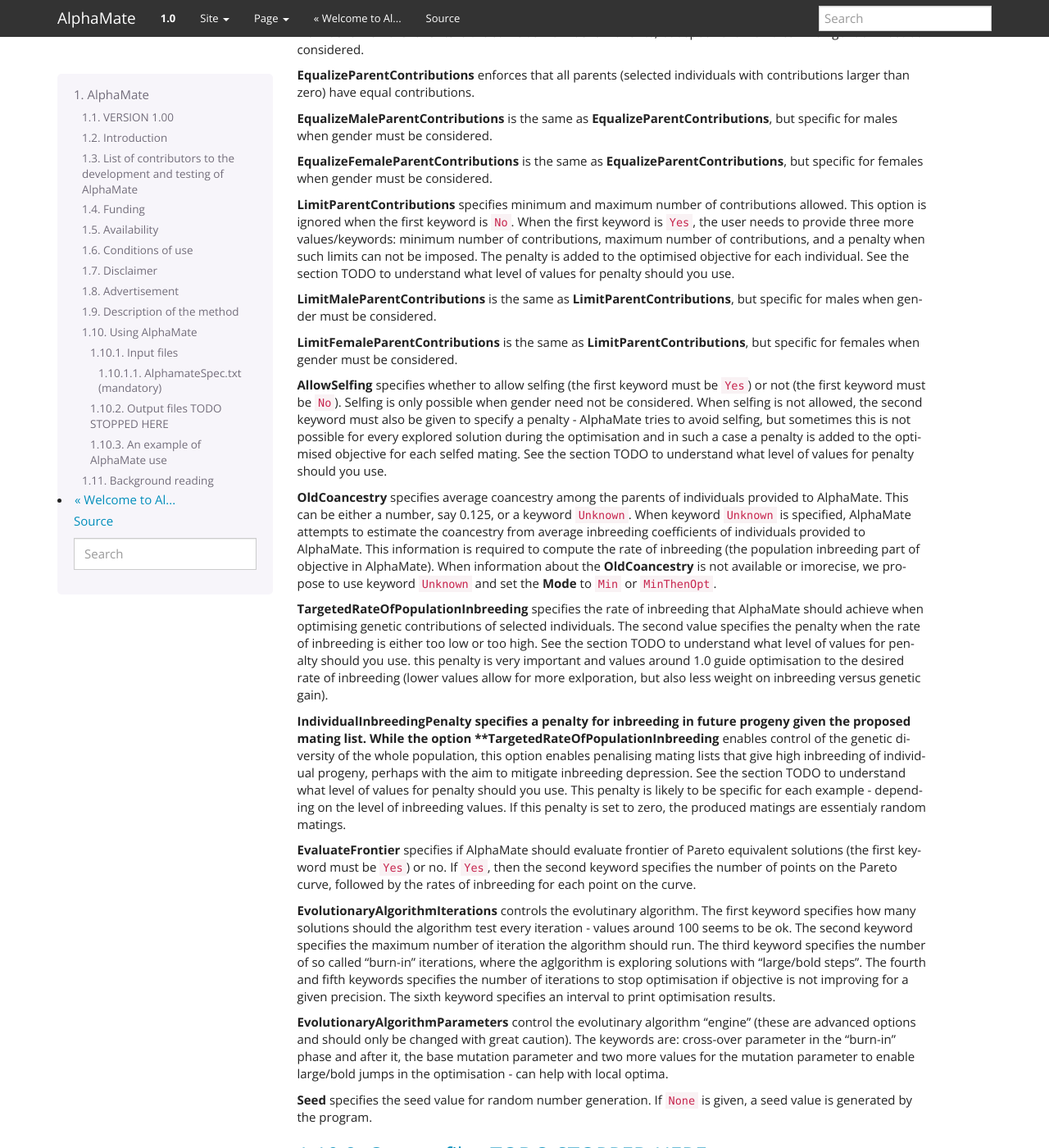
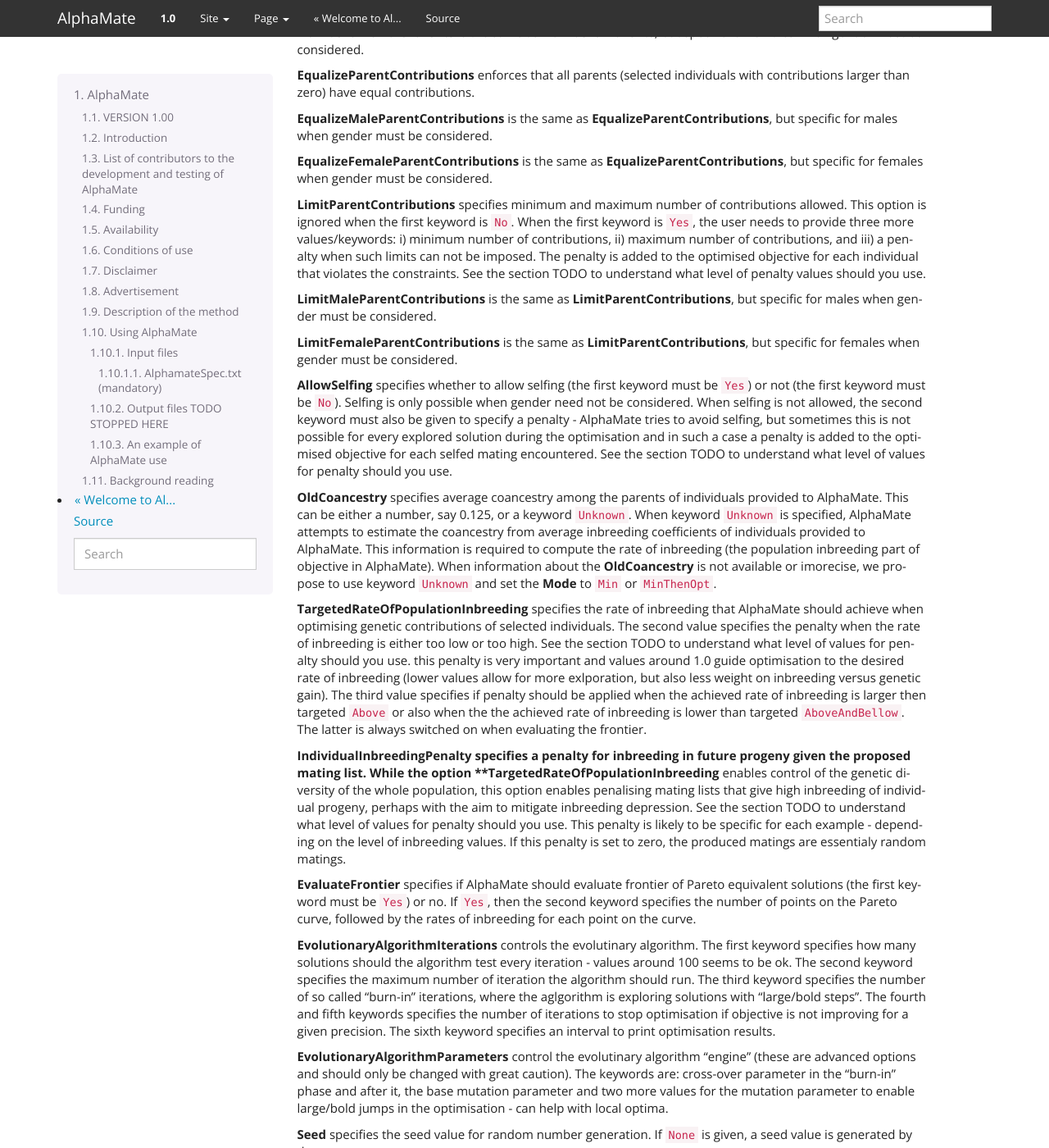
Before and after one commit to AlphaGenes/AlphaMate, a Sphinx documentation site: the page built from doc/AlphaMate.rst, in a window 1280 px wide and 1400 px high, scrolled down 3091 px. Shown: the whole window at 82% size. Built offline with Sphinx 7.4.7, drawn with Linux system fonts in a browser that asks for light colours; some of the changed text lies outside the part shown.

Commit message:
Inbreeding penalty mode of Above and AboveAndBellow targeted rate of inbreeding

```diff
--- a/doc/AlphaMate.rst
+++ b/doc/AlphaMate.rst
@@ -90,7 +90,7 @@ An example of *AlphaMateSpec.txt* is shown in `Figure 1`_. Text to the left of t
     LimitFemaleParentContributions          ,Yes,1,1,0.01
     AllowSelfing                            ,No,0.1
     OldCoancestry                           ,Unknown
-    TargetedRateOfPopulationInbreeding      ,0.01,1
+    TargetedRateOfPopulationInbreeding      ,0.01,1,Above
     IndividualInbreedingPenalty             ,0.1
     EvaluateFrontier                        ,No,3,0.000001,0.00001,0.0001
     EvolutionaryAlgorithmIterations         ,100,20000,500,1000,0.001,50
@@ -125,18 +128,18 @@ An example of *AlphaMateSpec.txt* is shown in `Figure 1`_. Text to the left of t
 
 **EqualizeFemaleParentContributions** is the same as **EqualizeParentContributions**, but specific for females when gender must be considered.
 
-**LimitParentContributions** specifies minimum and maximum number of contributions allowed. This option is ignored when the first keyword is ``No``. When the first keyword is ``Yes``, the user needs to provide three more values/keywords: minimum number of contributions, maximum number of contributions, and a penalty when such limits can not be imposed. The penalty is added to the optimised objective for each individual. See the section TODO to understand what level of values for penalty should you use.
+**LimitParentContributions** specifies minimum and maximum number of contributions allowed. This option is ignored when the first keyword is ``No``. When the first keyword is ``Yes``, the user needs to provide three more values/keywords: i) minimum number of contributions, ii) maximum number of contributions, and iii) a penalty when such limits can not be imposed. The penalty is added to the optimised objective for each individual that violates the constraints. See the section TODO to understand what level of penalty values should you use.
 
 **LimitMaleParentContributions** is the same as **LimitParentContributions**, but specific for males when gender must be considered.
 
 **LimitFemaleParentContributions** is the same as **LimitParentContributions**, but specific for females when gender must be considered.
 
-**AllowSelfing** specifies whether to allow selfing (the first keyword must be ``Yes``) or not (the first keyword must be ``No``). Selfing is only possible when gender need not be considered. When selfing is not allowed, the second keyword must also be given to specify a penalty - AlphaMate tries to avoid selfing, but sometimes this is not possible for every explored solution during the optimisation and in such a case a penalty is added to the optimised objective for each selfed mating. See the section TODO to understand what level of values for penalty should you use.
+**AllowSelfing** specifies whether to allow selfing (the first keyword must be ``Yes``) or not (the first keyword must be ``No``). Selfing is only possible when gender need not be considered. When selfing is not allowed, the second keyword must also be given to specify a penalty - AlphaMate tries to avoid selfing, but sometimes this is not possible for every explored solution during the optimisation and in such a case a penalty is added to the optimised objective for each selfed mating encountered. See the section TODO to understand what level of values for penalty should you use.
 
 **OldCoancestry** specifies average coancestry among the parents of individuals provided to AlphaMate. This can be either a number, say 0.125, or a keyword ``Unknown``. When keyword ``Unknown`` is specified, AlphaMate attempts to estimate the coancestry from average inbreeding coefficients of individuals provided to AlphaMate. This information is required to compute the rate of inbreeding (the population inbreeding part of objective in AlphaMate). When information about the **OldCoancestry** is not available or imorecise, we propose to use keyword ``Unknown`` and set the **Mode** to ``Min`` or ``MinThenOpt``.
 
 **TargetedRateOfPopulationInbreeding** specifies the rate of inbreeding that AlphaMate should achieve when optimising genetic contributions of selected individuals. The second value specifies the penalty when the rate of inbreeding is either too low or too high.
-See the section TODO to understand what level of values for penalty should you use. this penalty is very important and values around 1.0 guide optimisation to the desired rate of inbreeding (lower values allow for more exlporation, but also less weight on inbreeding versus genetic gain).
+See the section TODO to understand what level of values for penalty should you use. this penalty is very important and values around 1.0 guide optimisation to the desired rate of inbreeding (lower values allow for more exlporation, but also less weight on inbreeding versus genetic gain). The third value specifies if penalty should be applied when the achieved rate of inbreeding is larger then targeted ``Above`` or also when the the achieved rate of inbreeding is lower than targeted ``AboveAndBellow``. The latter is always switched on when evaluating the frontier.
 
 **IndividualInbreedingPenalty specifies a penalty for inbreeding in future progeny given the proposed mating list. While the option **TargetedRateOfPopulationInbreeding** enables control of the genetic diversity of the whole population, this option enables penalising mating lists that give high inbreeding of individual progeny, perhaps with the aim to mitigate inbreeding depression. See the section TODO to understand what level of values for penalty should you use. This penalty is likely to be specific for each example - depending on the level of inbreeding values. If this penalty is set to zero, the produced matings are essentialy random matings.
 
```
Also changed, not shown: other parts of doc/AlphaMate.rst (+5 -2 lines), 3 other files.
